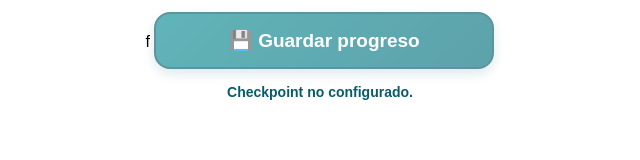
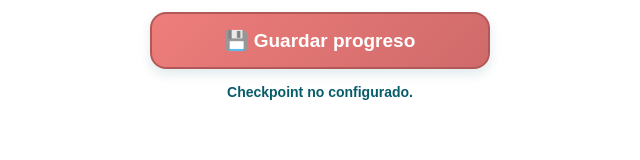
Before and after one commit to obs208vina-cloud/Ruta_digital016, a plain HTML site: page checkpoint.html in a window 1280 px wide. Shown: the whole page, without its empty margins (320-960 px from the left). Drawn offline with Linux system fonts and the light colour scheme.

Commit message:
Update checkpoint.html

```diff
--- a/checkpoint.html
+++ b/checkpoint.html
@@ -1,4 +1,4 @@
-f
+
 <!DOCTYPE html>
 <html lang="es">
 <head>
@@ -19,9 +19,9 @@ f
       width: 100%;
       max-width: 340px;
       padding: 15px 20px;
-      border: 2px solid #075c69;
+      border: 2px solid #8B0000;
       border-radius: 16px;
-      background: linear-gradient(135deg, #0c8d94, #08717f);
+      background: linear-gradient(135deg, #E53935, #B71C1C);
       color: white;
       font-size: 19px;
       font-weight: bold;
```
